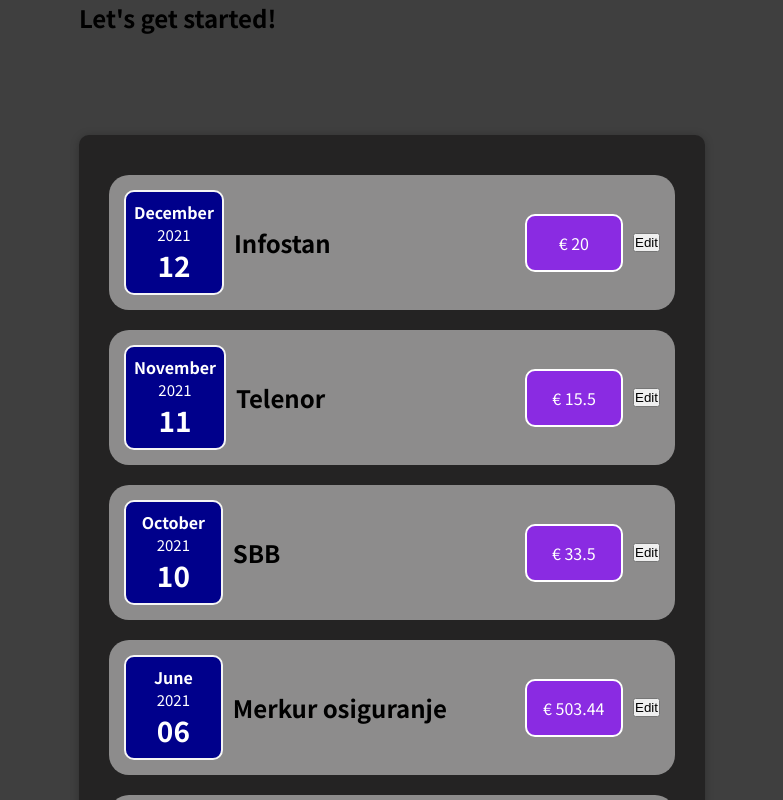
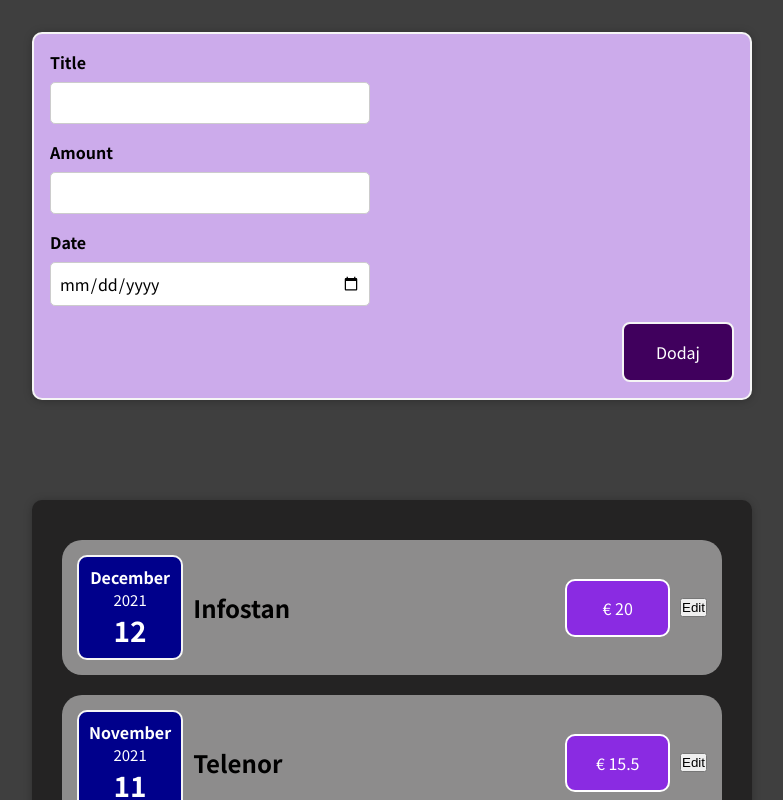
Before and after one commit to OliverVukovic/Cost-Control-App, a React (Create React App) app: page / in a window 1280 px wide. Shown: the top 800 px of the page, without its empty margins (248-1031 px from the left). Built offline with nearby package versions, Linux system fonts and the light colour scheme.

Commit message:
add new component

```diff
--- a/src/App.js
+++ b/src/App.js
@@ -1,5 +1,6 @@
 import React from "react";
 import Expenses from "./components/Expenses";
+import NewExpense from "./components/NewExpense";
 
 function App() {
 
@@ -48,51 +49,12 @@
     }
   ];
 
-
   return (
     <div>
-      <h2>Let's get started!</h2>
+      <NewExpense />
       <div className="card">
         <Expenses items={expenses}/>
       </div>
-
-
-
-      {/* <ExpenseItem
-        title={expenses[0].title}
-        amount={expenses[0].amount}
-        date={expenses[0].date}
-      />
-      <ExpenseItem
-        title={expenses[1].title}
-        amount={expenses[1].amount}
-        date={expenses[1].date}
-      />
-      <ExpenseItem
-        title={expenses[2].title}
-        amount={expenses[2].amount}
-        date={expenses[2].date}
-      />
-      <ExpenseItem
-        title={expenses[3].title}
-        amount={expenses[3].amount}
-        date={expenses[3].date}
-      />
-      <ExpenseItem
-        title={expenses[4].title}
-        amount={expenses[4].amount}
-        date={expenses[4].date}
-      />
-      <ExpenseItem
-        title={expenses[5].title}
-        amount={expenses[5].amount}
-        date={expenses[5].date}
-      />
-      <ExpenseItem
-        title={expenses[6].title}
-        amount={expenses[6].amount}
-        date={expenses[6].date}
-      /> */}
     </div>
   );
 }
--- a/src/components/ExpenseDate.js
+++ b/src/components/ExpenseDate.js
@@ -13,7 +13,6 @@
             <div className='day'>{day}</div>
         </div>
     )
-
 }
 
 export default ExpenseDate;
--- a/src/components/ExpenseItem.css
+++ b/src/components/ExpenseItem.css
@@ -8,6 +8,8 @@
     justify-content: center;
     border-radius: 10px;
     box-shadow: 0 1px 8px rgba(0, 0, 0, 0.25);
+    width: 50rem;
+    max-width: 90%;
 }
 
 .expenses {
--- a/src/components/ExpenseItem.js
+++ b/src/components/ExpenseItem.js
@@ -4,20 +4,8 @@
 
 function ExpenseItem(props) {
 
-    // const expenseDate = new Date(2021, 11, 1);
-    // const expenseTitle = 'Kasko osiguranje';
-    // const expenseAmount = 304.65;   --------------------- >  nakon formiranja propsa, ovo je nepotrebno, jer konstanta je sad promenljiva
-
-    // const month = props.date.toLocaleString('en', {month: 'long'});
-    // const year = props.date.getFullYear();
-    // const day = props.date.toLocaleString('en', {day: '2-digit'})     -------- > ovo ide u ExpenseDate. Pravi se nova komponenta
-
     const [title, setTitle] = useState(props.title);
 
-    // let title = props.title;
-    // u <h2> ce se 'props.title' zameniti sa samo 'title'   ----- > ali umesto ovoga, koristimo 'title' u useState (i React odradi ostalo)
-
-    // function editItem() {} ---- > moze ovako, ali i sa strelicom kao u slucaju ispod
     const editItem = () => {
         setTitle('Promeni naziv');
         console.log(title);
@@ -26,27 +14,18 @@
     return (
         <div className='expense-item'>
 
-            {/* <div>{expenseDate.toDateString()}</div>
-            <div className='expense-item__description'>
-                <h2>{expenseTitle}</h2>
-                <div className='expense-item__price'>€ {expenseAmount}</div>
-            // </div>                                                           ---------- > ovo zbog props-a postaje sledece */}
+            <ExpenseDate date={props.date}/>
 
-            {/* <div>{props.date.toDateString()}</div>      ------- > ovo postaje sledece: */}
-            {/* <div className='expense-item__date'> */}
-                {/* <div className='month'>{month}</div>
-                <div className='year'>{year}</div>
-                <div className='day'>{day}</div>                -------------- >  ovo, takodje, ide u novu komponentu ExpenseDate */}
-                <ExpenseDate date={props.date}/>
-            {/* </div> */}
             <div className='expense-item__description'>
                 <h2>{title}</h2>
             </div>
+
             <div className='expense-item__price'>€ {props.amount}</div>
+
             <button onClick={editItem}>Edit</button>
+
         </div>
     );
 }
 
-
 export default ExpenseItem;
--- a/src/components/Expenses.js
+++ b/src/components/Expenses.js
@@ -43,7 +43,6 @@
             />
           </div>
       )
-
 }
 
 export default Expenses;
--- /dev/null
+++ b/src/components/NewExpense.css
@@ -0,0 +1,48 @@
+.new-expense {
+    background-color: #ccabeb;
+    padding: 1rem;
+    margin: 2rem auto;
+    width: 50rem;
+    max-width: 90%;
+    border-radius: 10px;
+    text-align: center;
+    box-shadow: 0 1px 8px rgba(0, 0, 0, 0.25);
+    border: 2px solid whitesmoke;
+}
+
+.new-expense button {
+    font: inherit;
+    cursor: pointer;
+    padding: 1rem 2rem;
+    border: 2px solid whitesmoke;
+    background-color: #40005d;
+    color: white;
+    border-radius: 8px;
+}
+
+.new-expense__controls {
+    display: flex;
+    flex-wrap: wrap;
+    gap: 1rem;
+    margin-bottom: 1rem;
+    text-align: left;
+}
+
+.new-expense__control label {
+    display: block;
+    margin-bottom: 0.5rem;
+    font-weight: bold;
+}
+
+.new-expense__control input {
+    font: inherit;
+    padding: 0.5rem;
+    border-radius: 5px;
+    border: 1px solid #ccc;
+    width: 20rem;
+    max-width: 100%;
+}
+
+.new-expense__actions {
+    text-align: right;
+}
--- /dev/null
+++ b/src/components/NewExpense.js
@@ -0,0 +1,38 @@
+import React from "react";
+import './NewExpense.css';
+
+function NewExpense() {
+
+    return <div className="new-expense">
+                <form>
+                    <div className="new-expense__controls">
+                        <div className="new-expense__control">
+                            <label>Title</label>
+                            <input type='text' />
+                        </div>
+                    </div>
+
+                    <div className="new-expense__controls">
+                        <div className="new-expense__control">
+                            <label>Amount</label>
+                            <input type='number' min="0.01" step="0.01" />
+                        </div>
+                    </div>
+
+                    <div className="new-expense__controls">
+                        <div className="new-expense__control">
+                            <label>Date</label>
+                            <input type='date' min="2019-01-01" max="2022-12-31" />
+                        </div>
+                    </div>
+
+                    <div className="new-expense__actions">
+                        <button type="submit">
+                            Dodaj
+                        </button>
+                    </div>
+                </form>
+            </div>
+};
+
+export default NewExpense;
```
Also changed, not shown: 1 other file (tests, documents, lock files or other folders).
